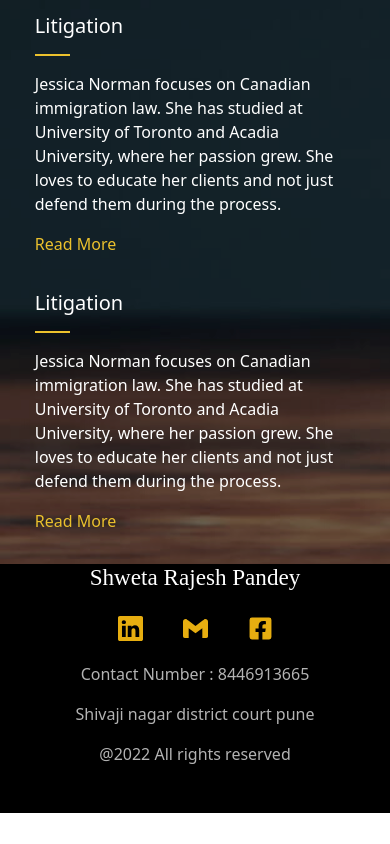
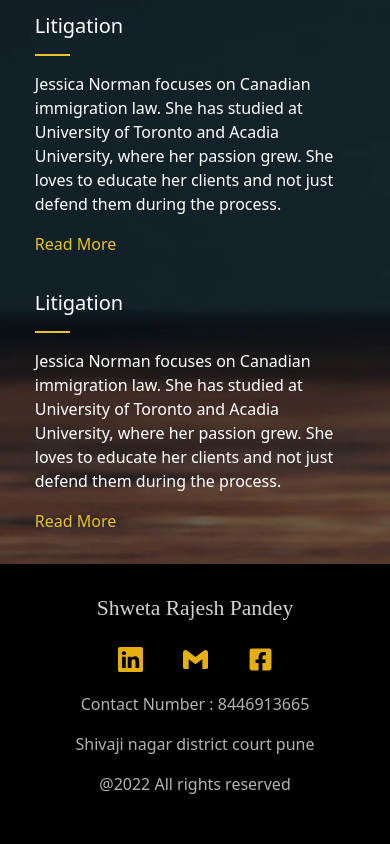
Before and after one commit to PrasadDhekale/dynamic-profile-website, a React (Create React App) app: page / in a window 390 px wide. Shown: the part 3264-4108 px from the top of the page. Before the commit the page ends 4077 px from the top, so only its background shows below. Built offline with nearby package versions, Linux system fonts and the light colour scheme.

Commit message:
Updated contact css

```diff
--- a/src/components/contact/Contact.js
+++ b/src/components/contact/Contact.js
@@ -12,7 +12,7 @@ import classes from "./contact.module.css";
 function Contact(props) {
     return (
         <div className={classes["contact-content"]}>
-            <h3 className={classes.header}>Shweta Rajesh Pandey</h3>
+            <h4 className={classes.header}>Shweta Rajesh Pandey</h4>
             <div className={classes["contact-icon-panel"]}>
                     <a className={classes['icon-style']} href="https://www.linkedin.com/in/prasad-dhekale-4116a916b/"><BsLinkedin></BsLinkedin></a>
                     <a className={classes['icon-style']} href="mailto:shwetapandey3333@gmail.com"><SiGmail/></a>
--- a/src/components/contact/contact.module.css
+++ b/src/components/contact/contact.module.css
@@ -34,7 +34,7 @@
 .header{
     font-family: 'Montserrat', 'sans-serif';
     margin-bottom: 3%;
-    color:white;
+    color:rgba(235, 230, 230, 0.911);
     /* color:rgb(226, 179, 49); */
 
 }
@@ -48,4 +48,13 @@
         color : rgb(179, 179, 179);
         margin-top:5%;
     }
+
+    .header{
+        font-family: 'Montserrat', 'sans-serif';
+        margin-bottom: 3%;
+        margin-top: 10%;
+        color:rgba(235, 230, 230, 0.911);
+        /* color:rgb(226, 179, 49); */
+
+    }
 }
```
